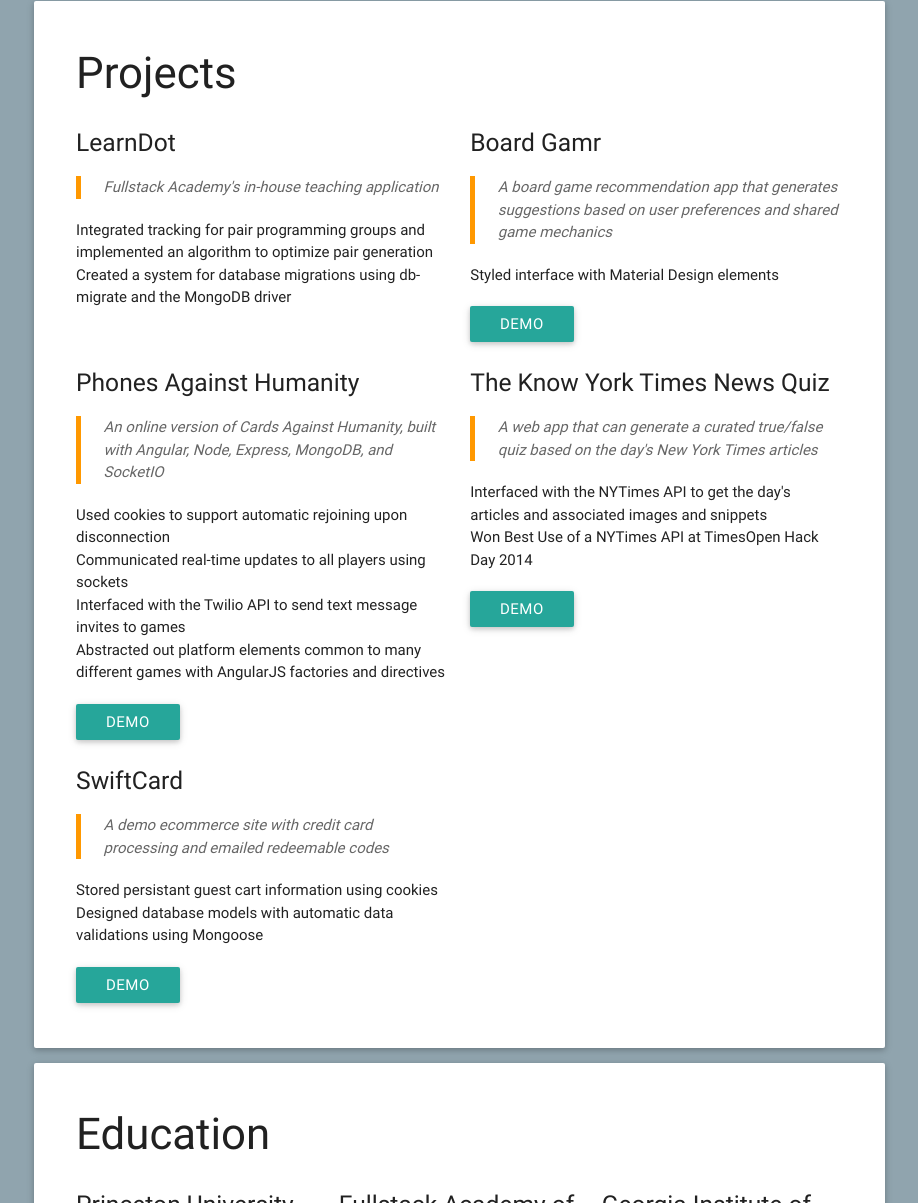
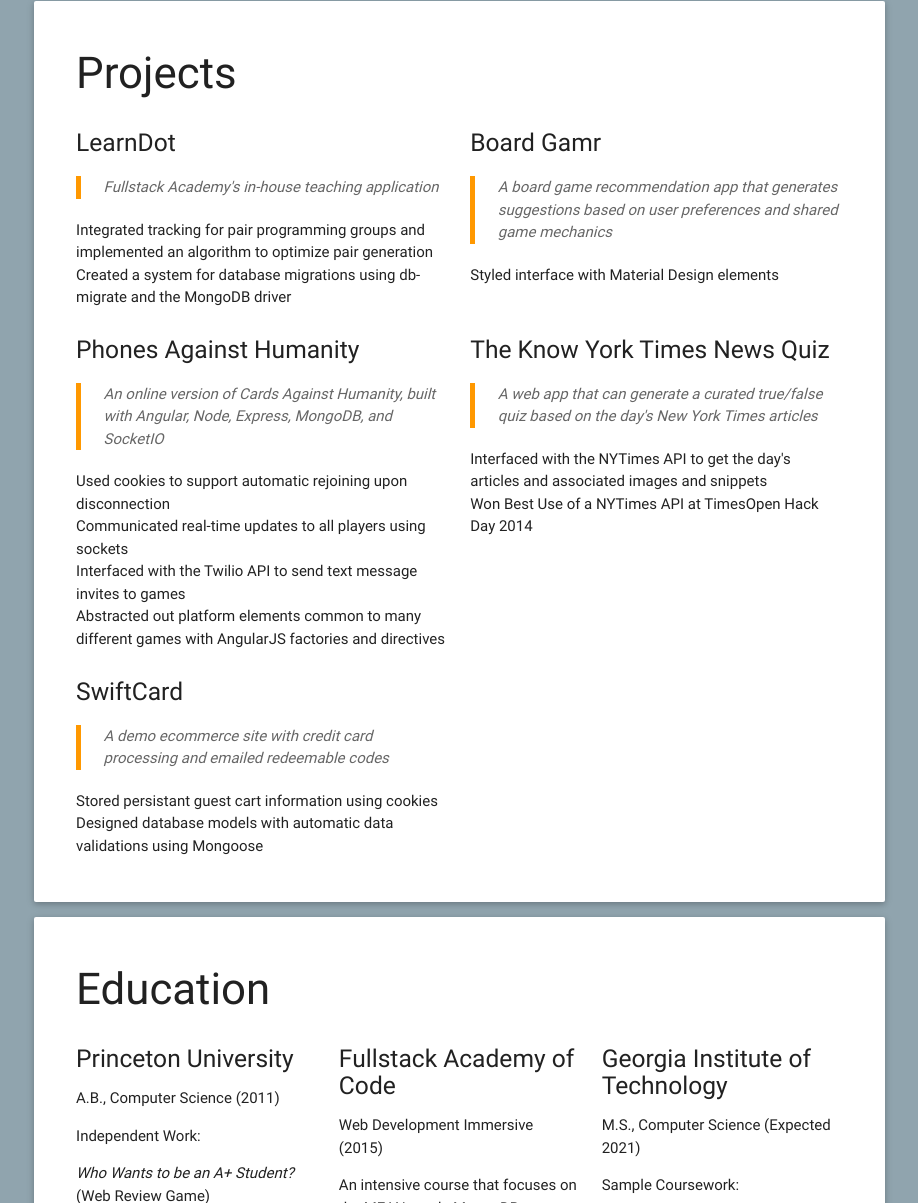
Before and after one commit to gtelljohann/gtelljohann.github.io, a website: page index.html in a window 1280 px wide. Shown: the part 378-1581 px from the top of the page, without its empty margins (181-1099 px from the left). Drawn offline with nearby package versions, Linux system fonts and the light colour scheme.

Commit message:
removing download links

```diff
--- a/index.html
+++ b/index.html
@@ -9,12 +9,12 @@
 </head>
 <body class="blue-grey lighten-2">
   <!--
-    ________      .__  _____  _____.__         ___________    .__  .__       __       .__
-    /  _____/______|__|/ ____\/ ____\__| ____   \__    ___/___ |  | |  |     |__| ____ |  |__ _____    ____   ____
+      ________      .__  _____  _____.__         ___________    .__  .__       __       .__
+     /  _____/______|__|/ ____\/ ____\__| ____   \__    ___/___ |  | |  |     |__| ____ |  |__ _____    ____   ____
     /   \  __\_  __ \  \   __\\   __\|  |/    \    |    |_/ __ \|  | |  |     |  |/  _ \|  |  \\__  \  /    \ /    \
     \    \_\  \  | \/  ||  |   |  |  |  |   |  \   |    |\  ___/|  |_|  |__   |  (  <_> )   Y  \/ __ \|   |  \   |  \
-      \______  /__|  |__||__|   |__|  |__|___|  /   |____| \___  >____/____/\__|  |\____/|___|  (____  /___|  /___|  /
-      \/                               \/               \/          \______|           \/     \/     \/     \/
+     \______  /__|  |__||__|   |__|  |__|___|  /   |____| \___  >____/____/\__|  |\____/|___|  (____  /___|  /___|  /
+            \/                               \/               \/          \______|           \/     \/     \/     \/
     -->
     <header class="container">
       <nav class="top-nav orange darken-2">
@@ -64,7 +64,7 @@
               <ul>
                 <li>Styled interface with Material Design elements</li>
               </ul>
-              <a target="_blank" href="http://boardgamr.io" class="waves-effect waves-light btn">Demo</a>
+              <!-- <a target="_blank" href="http://boardgamr.io" class="waves-effect waves-light btn">Demo</a> -->
             </div>
             <div class="clearfix"></div>
             <div class="col s12 l6 project-block">
@@ -76,7 +76,7 @@
                 <li>Interfaced with the Twilio API to send text message invites to games</li>
                 <li>Abstracted out platform elements common to many different games with AngularJS factories and directives</li>
               </ul>
-              <a target="_blank" href="http://boardgamehub.herokuapp.com/" class="waves-effect waves-light btn">Demo</a>
+              <!-- <a target="_blank" href="http://boardgamehub.herokuapp.com/" class="waves-effect waves-light btn">Demo</a> -->
               <!-- <li><a target="_blank" href="https://github.com/hugomarcotte/PAH">Github</a></li> -->
             </div>
 
@@ -87,7 +87,7 @@
                 <li>Interfaced with the NYTimes API to get the day's articles and associated images and snippets</li>
                 <li>Won Best Use of a NYTimes API at TimesOpen Hack Day 2014</li>
               </ul>
-              <a target="_blank" href="http://theknowyorktimesquiz.herokuapp.com" class="waves-effect waves-light btn">Demo</a>
+              <!-- <a target="_blank" href="http://theknowyorktimesquiz.herokuapp.com" class="waves-effect waves-light btn">Demo</a> -->
               <!-- <li><a target="_blank" href="https://github.com/hugomarcotte/KnowYorkTimes">Github</a></li> -->
             </div>
             <div class="clearfix"></div>
@@ -98,7 +98,7 @@
                 <li>Stored persistant guest cart information using cookies</li>
                 <li>Designed database models with automatic data validations using Mongoose</li>
               </ul>
-              <a target="_blank" href="http://swiftcard.herokuapp.com" class="waves-effect waves-light btn">Demo</a>
+              <!-- <a target="_blank" href="http://swiftcard.herokuapp.com" class="waves-effect waves-light btn">Demo</a> -->
               <!-- <li><a target="_blank" href="https://github.com/BenjaminConant/stack_store">Github</a></li> -->
             </div>
           </div>
```
